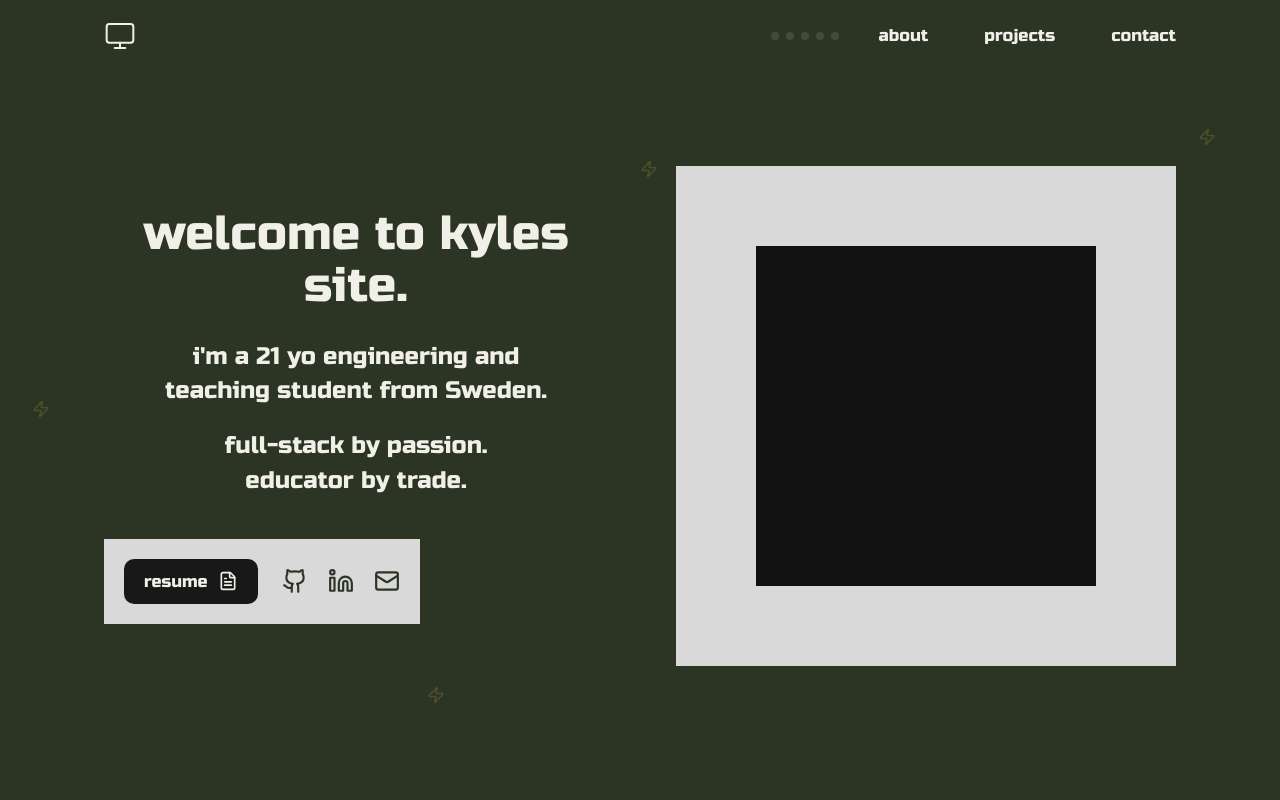
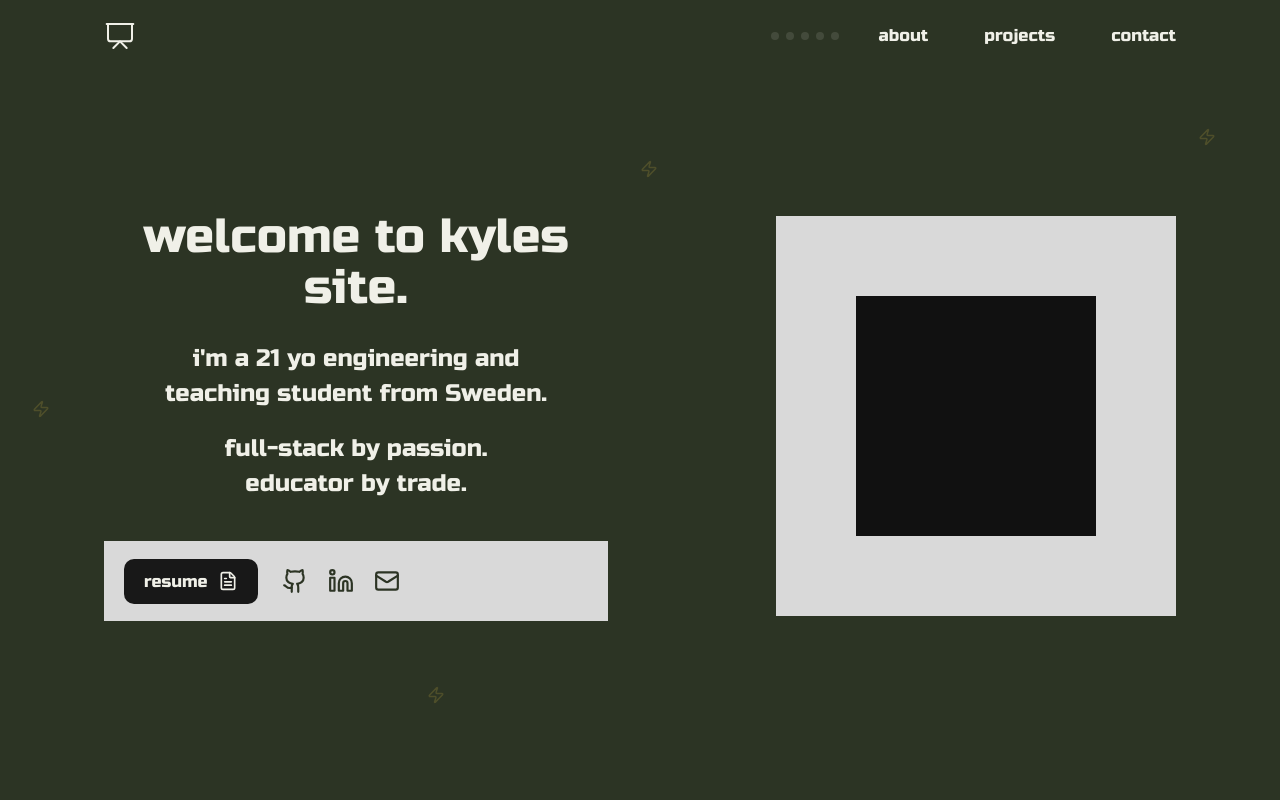
Before and after one commit to KyleBoBa/portfolio, a Next.js app: page / in a window 1280 px wide. Shown: the top 800 px of the page. Built offline with nearby package versions, Linux system fonts and the light colour scheme.

Commit message:
expandend icon bar in home and swapped out monitor icon for whiteboard/presentation icon

```diff
--- a/app/page.tsx
+++ b/app/page.tsx
@@ -73,7 +73,7 @@ export default function Home() {
 
               {/* action bar */}
               <div
-                className="flex w-fit items-center gap-5 px-5 py-5"
+                className="flex h-20 w-full items-center gap-5 px-5"
                 style={{ backgroundColor: "#d9d9d9" }}
               >
                 <button
@@ -115,13 +115,13 @@ export default function Home() {
             </div>
 
             {/* right — photo placeholder */}
-            <div className="flex justify-end">
+            <div className="flex justify-end space-y-10">
               <div
                 className="flex items-center justify-center"
                 style={{
                   backgroundColor: "#d9d9d9",
-                  width: 500,
-                  height: 500,
+                  width: 400,
+                  height: 400,
                   padding: 80,
                 }}
               >
--- a/components/Navbar.tsx
+++ b/components/Navbar.tsx
@@ -2,7 +2,7 @@
 
 import { useEffect, useState } from "react";
 import Link from "next/link";
-import { Monitor } from "lucide-react";
+import { Presentation } from "lucide-react";
 
 interface Props {
   poweredCount?: number;
@@ -36,7 +36,7 @@ export function Navbar({ poweredCount = 0, onContactClick }: Props) {
           className="transition-opacity hover:opacity-55"
           style={{ color: "#f0f0e8" }}
         >
-          <Monitor size={32} strokeWidth={1.5} />
+          <Presentation size={32} strokeWidth={1.5} />
         </Link>
 
         <div className="flex items-center gap-10">
```
